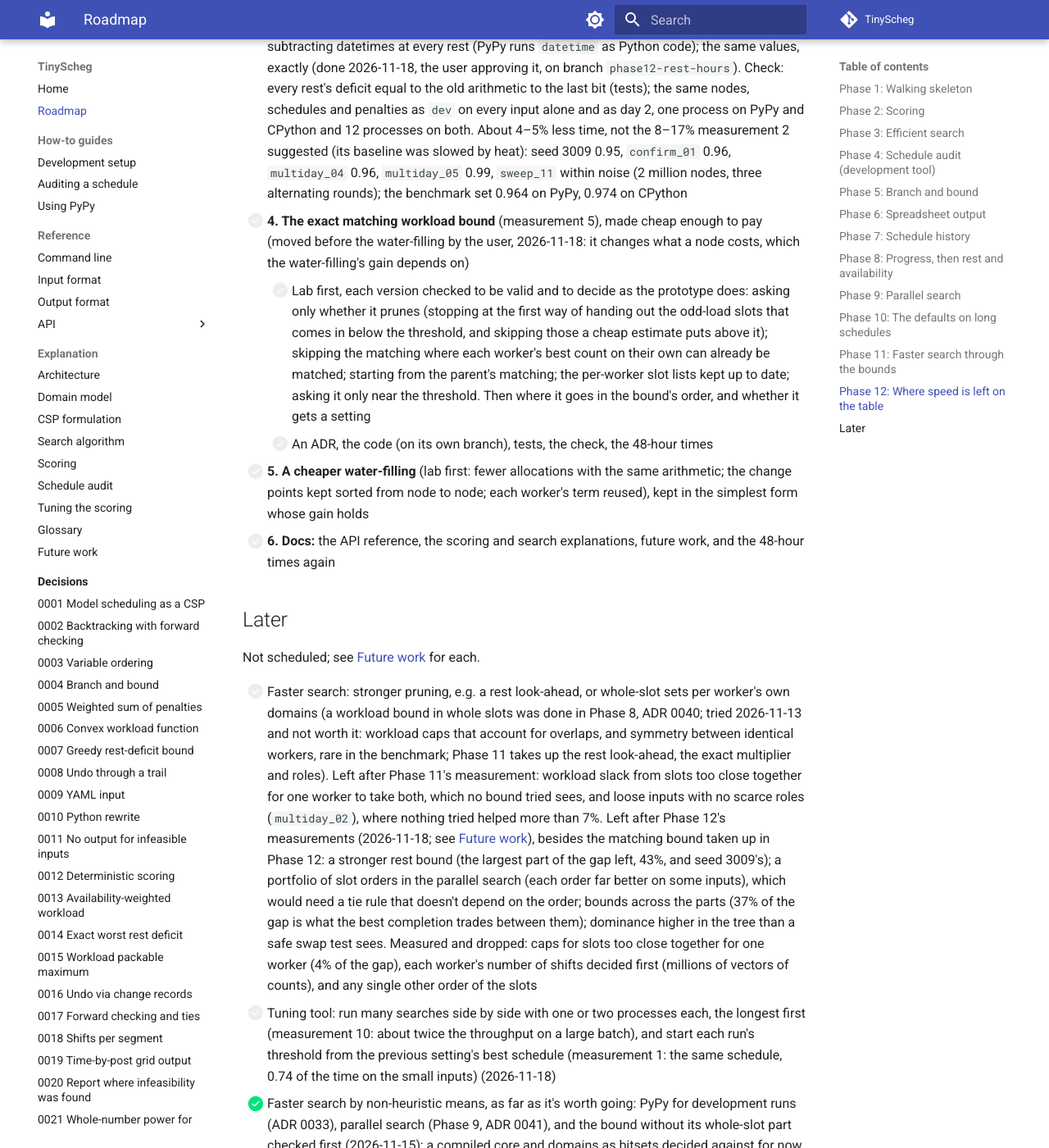
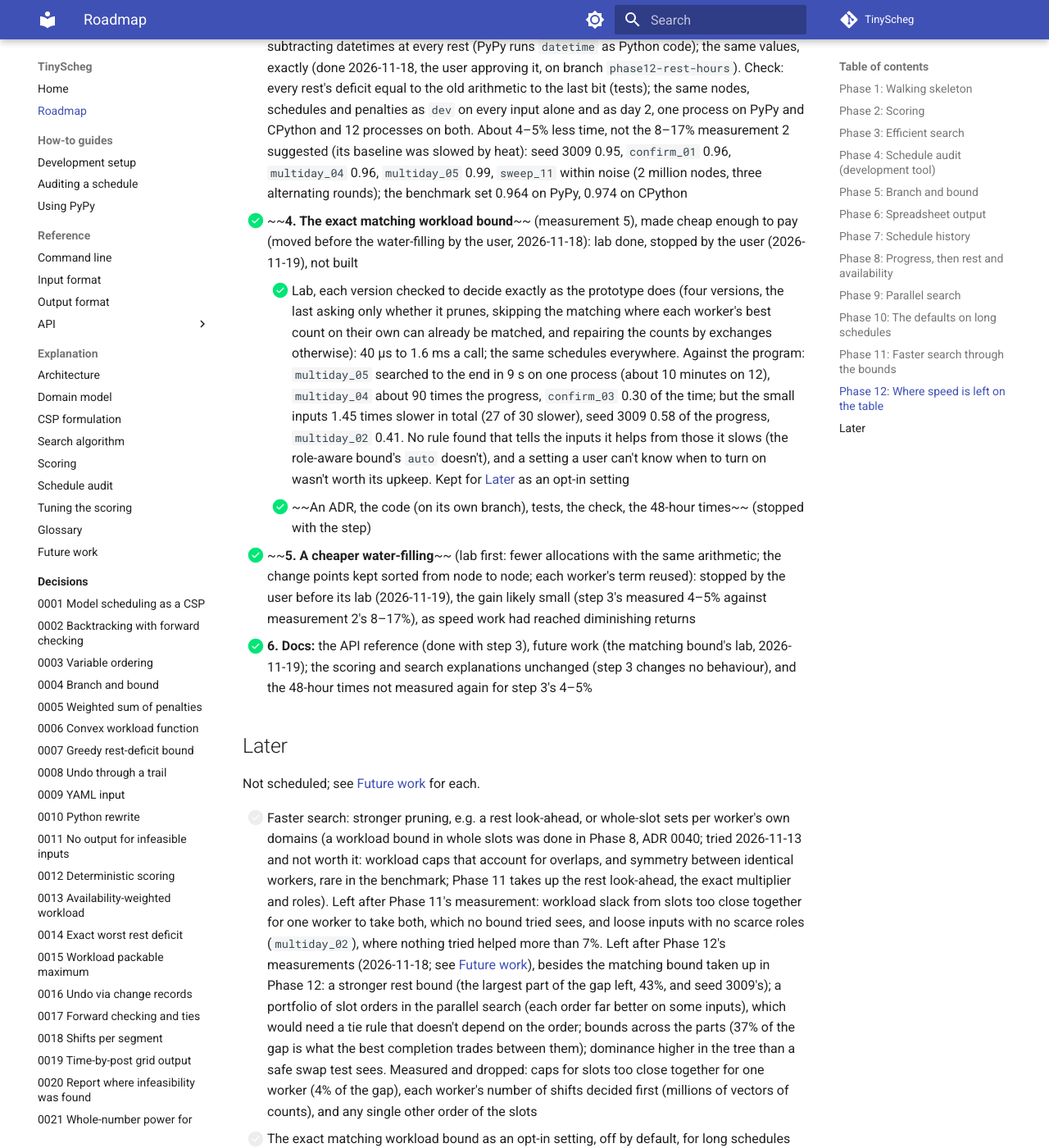
Before and after one commit to 3-kids-wearing-a-trenchcoat/TinyScheg, an MkDocs documentation site: the page built from docs/roadmap.md, in a window 1280 px wide and 1400 px high, scrolled down 13460 px. Shown: the whole window at 82% size. Built offline with MkDocs 1.6.1 and Material for MkDocs 9.7.7, drawn with Linux system fonts in a browser that asks for light colours; comment, search, counter and statistics services are not loaded; some of the changed text lies outside the part shown.

Commit message:
Roadmap and future work: Phase 12 closed by the user (the matching bound stopped after its lab, the cheaper water-filling before its lab; an opt-in matching bound kept for Later)
Co-Authored-By: Claude Opus 5.5 <noreply@anthropic.com>

```diff
--- a/docs/roadmap.md
+++ b/docs/roadmap.md
@@ -9,7 +9,7 @@ When something is deferred, it goes both into [Later](#later) here and into
 
 Progress: Phases 1–8 complete (Phase 8 on 2026-11-15); the penalty's parts made flat after Phase 7 ([ADR 0032](decisions/0032-flat-penalty-parts.md)); PyPy for development runs ([ADR 0033](decisions/0033-pypy-for-development-runs.md)); never back to back ([ADR 0034](decisions/0034-never-back-to-back.md)); Phase 9, parallel search, complete
 (2026-11-15); Phase 10, the defaults on long schedules, complete (2026-11-16); Phase 11, faster search through the
-bounds, complete (2026-11-18); Phase 12, where speed is left on the table, started (2026-11-18).
+bounds, complete (2026-11-18); Phase 12, where speed is left on the table, closed by the user (2026-11-19).
 
 ## Phase 1: Walking skeleton
 
@@ -445,17 +445,24 @@ and conclusions are reported to the user.
       CPython and 12 processes on both. About 4–5% less time, not the 8–17% measurement 2 suggested (its baseline was
       slowed by heat): seed 3009 0.95, `confirm_01` 0.96, `multiday_04` 0.96, `multiday_05` 0.99, `sweep_11` within
       noise (2 million nodes, three alternating rounds); the benchmark set 0.964 on PyPy, 0.974 on CPython
-- [ ] **4. The exact matching workload bound** (measurement 5), made cheap enough to pay (moved before the
-      water-filling by the user, 2026-11-18: it changes what a node costs, which the water-filling's gain depends on)
-    - [ ] Lab first, each version checked to be valid and to decide as the prototype does: asking only whether it
-      prunes (stopping at the first way of handing out the odd-load slots that comes in below the threshold, and
-      skipping those a cheap estimate puts above it); skipping the matching where each worker's best count on their
-      own can already be matched; starting from the parent's matching; the per-worker slot lists kept up to date;
-      asking it only near the threshold. Then where it goes in the bound's order, and whether it gets a setting
-    - [ ] An ADR, the code (on its own branch), tests, the check, the 48-hour times
-- [ ] **5. A cheaper water-filling** (lab first: fewer allocations with the same arithmetic; the change points kept
-      sorted from node to node; each worker's term reused), kept in the simplest form whose gain holds
-- [ ] **6. Docs:** the API reference, the scoring and search explanations, future work, and the 48-hour times again
+- [x] ~~**4. The exact matching workload bound**~~ (measurement 5), made cheap enough to pay (moved before the
+      water-filling by the user, 2026-11-18): lab done, stopped by the user (2026-11-19), not built
+    - [x] Lab, each version checked to decide exactly as the prototype does (four versions, the last asking only
+      whether it prunes, skipping the matching where each worker's best count on their own can already be matched,
+      and repairing the counts by exchanges otherwise): 40 µs to 1.6 ms a call; the same schedules everywhere.
+      Against the program: `multiday_05` searched to the end in 9 s on one process (about 10 minutes on 12),
+      `multiday_04` about 90 times the progress, `confirm_03` 0.30 of the time; but the small inputs 1.45 times
+      slower in total (27 of 30 slower), seed 3009 0.58 of the progress, `multiday_02` 0.41. No rule found that tells
+      the inputs it helps from those it slows (the role-aware bound's `auto` doesn't), and a setting a user can't know
+      when to turn on wasn't worth its upkeep. Kept for [Later](#later) as an opt-in setting
+    - [x] ~~An ADR, the code (on its own branch), tests, the check, the 48-hour times~~ (stopped with the step)
+- [x] ~~**5. A cheaper water-filling**~~ (lab first: fewer allocations with the same arithmetic; the change points
+      kept sorted from node to node; each worker's term reused): stopped by the user before its lab (2026-11-19),
+      the gain likely small (step 3's measured 4–5% against measurement 2's 8–17%), as speed work had reached
+      diminishing returns
+- [x] **6. Docs:** the API reference (done with step 3), future work (the matching bound's lab, 2026-11-19); the
+      scoring and search explanations unchanged (step 3 changes no behaviour), and the 48-hour times not measured
+      again for step 3's 4–5%
 
 ## Later
 
@@ -474,6 +481,10 @@ Not scheduled; see [Future work](explanation/future-work.md) for each.
       completion trades between them); dominance higher in the tree than a safe swap test sees. Measured and dropped:
       caps for slots too close together for one worker (4% of the gap), each worker's number of shifts decided first
       (millions of vectors of counts), and any single other order of the slots
+- [ ] The exact matching workload bound as an opt-in setting, off by default, for long schedules where roles and
+      availability narrow who can fill what (Phase 12 step 4's lab, stopped 2026-11-19: up to about 90 times faster on
+      `multiday_04` and `multiday_05`, up to 2.4 times slower elsewhere, with no rule found for when to use it); built
+      only if tuning or a real input shows a need. The lab's code is in the local, untracked lab folder
 - [ ] Tuning tool: run many searches side by side with one or two processes each, the longest first (measurement
       10: about twice the throughput on a large batch), and start each run's threshold from the previous setting's
       best schedule (measurement 1: the same schedule, 0.74 of the time on the small inputs) (2026-11-18)
```
Also changed, not shown: docs/explanation/future-work.md (+41 -4 lines).
